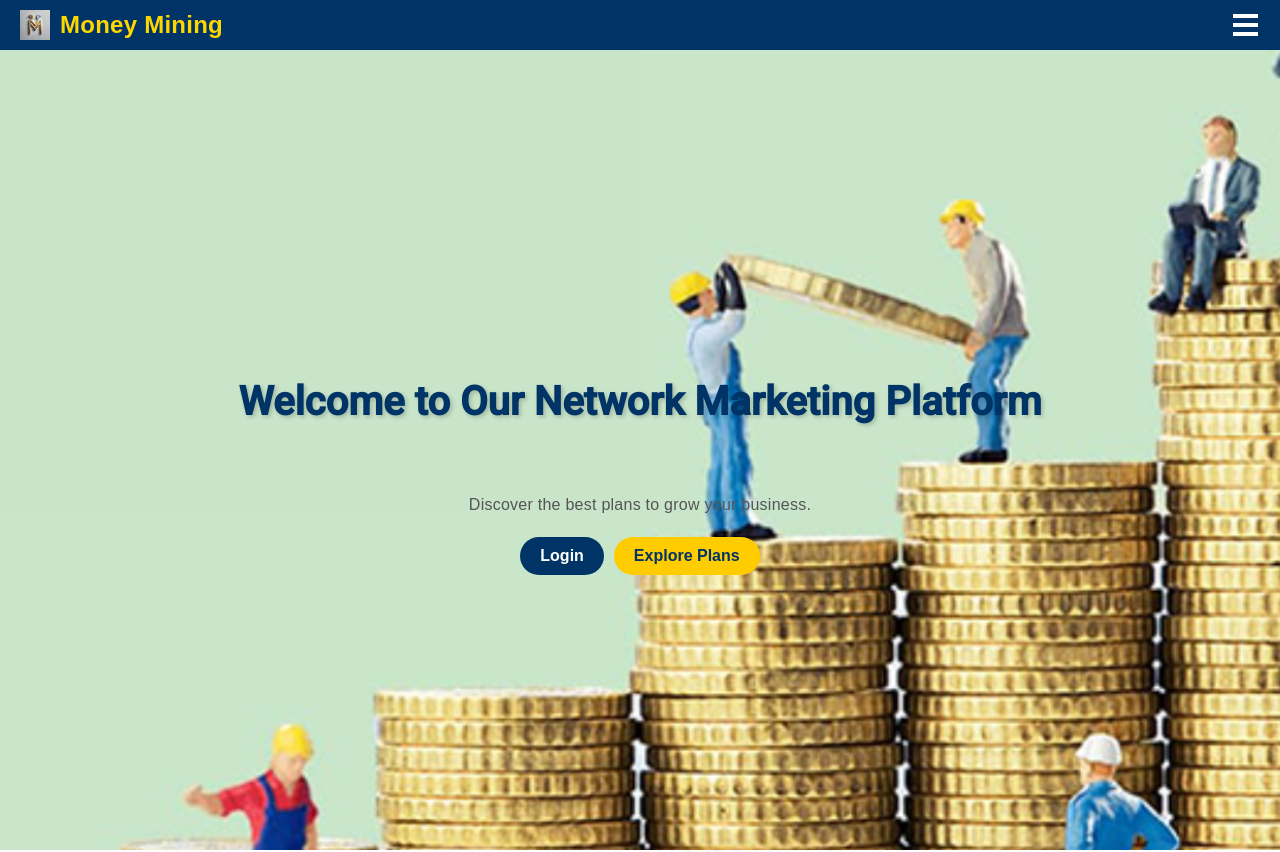
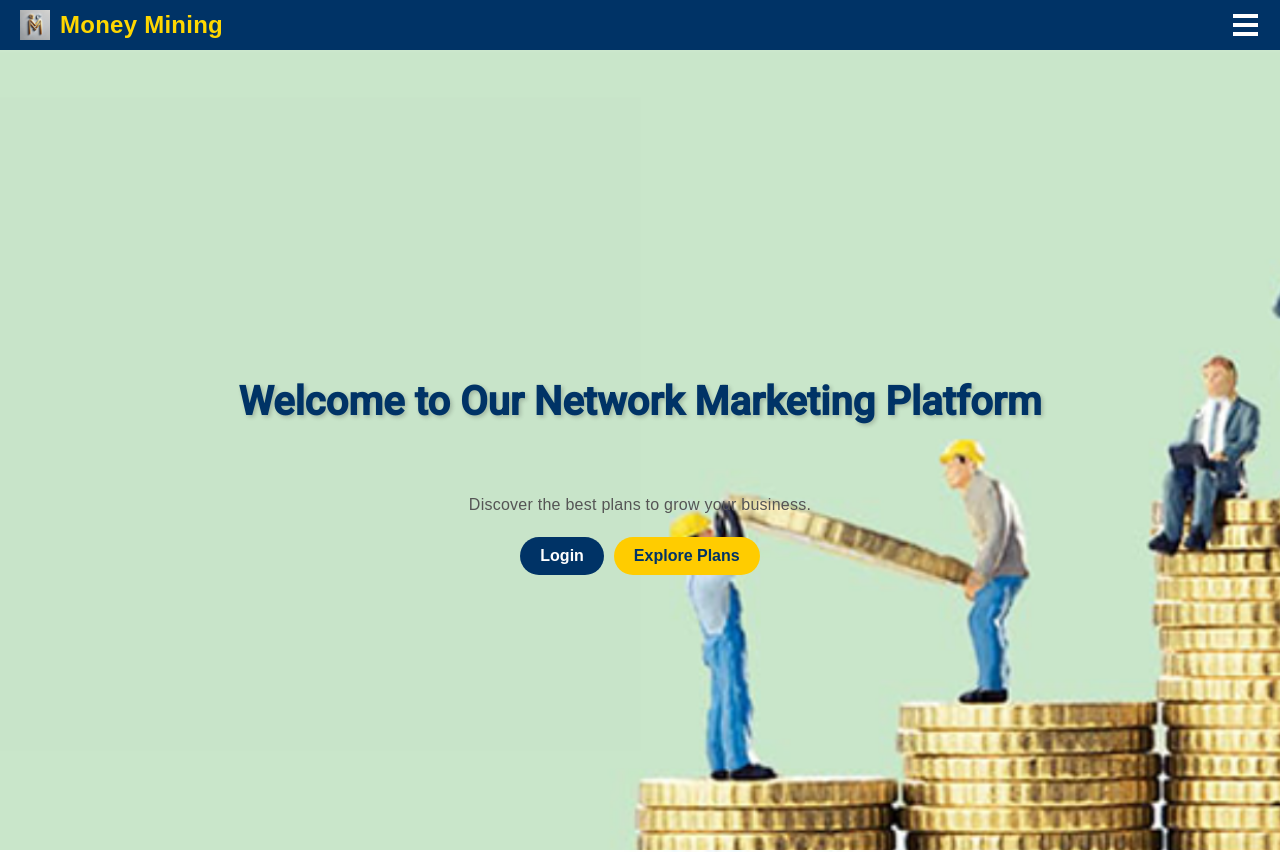
Before and after one commit to artistrommiyo/newProject, an Angular app: page /home in a window 1280 px wide. Shown: the top 852 px of the page. Built offline with nearby package versions, Linux system fonts and the light colour scheme.

Commit message:
build update

```diff
--- a/src/app/features/home/home.component.css
+++ b/src/app/features/home/home.component.css
@@ -2,7 +2,7 @@
 /* ✅ Home Component Styling */
 /* ========================= */
 .home-container {
-  background: url('/assets/coin.png') no-repeat center center;
+  /* background: url('/assets/coin.png') no-repeat center center; */
   background-size: cover;
   text-align: center;
   padding: 20px; /* Adjusted padding to avoid overlap */
--- a/src/app/features/home/home.component.html
+++ b/src/app/features/home/home.component.html
@@ -1,4 +1,7 @@
-<div class="home-container">
+<!-- <div class="home-container" >
+   -->
+   <div class="home-container" [style.backgroundImage]="'url(assets/coin.png)'">
+  <!-- <img src="assets/groups.png" alt="Team Collaboration" /> -->
   <h1>Welcome to Our Network Marketing Platform</h1>
   <p>Discover the best plans to grow your business.</p>
 
```
Also changed, not shown: 3 other files (tests, documents, lock files or other folders).
